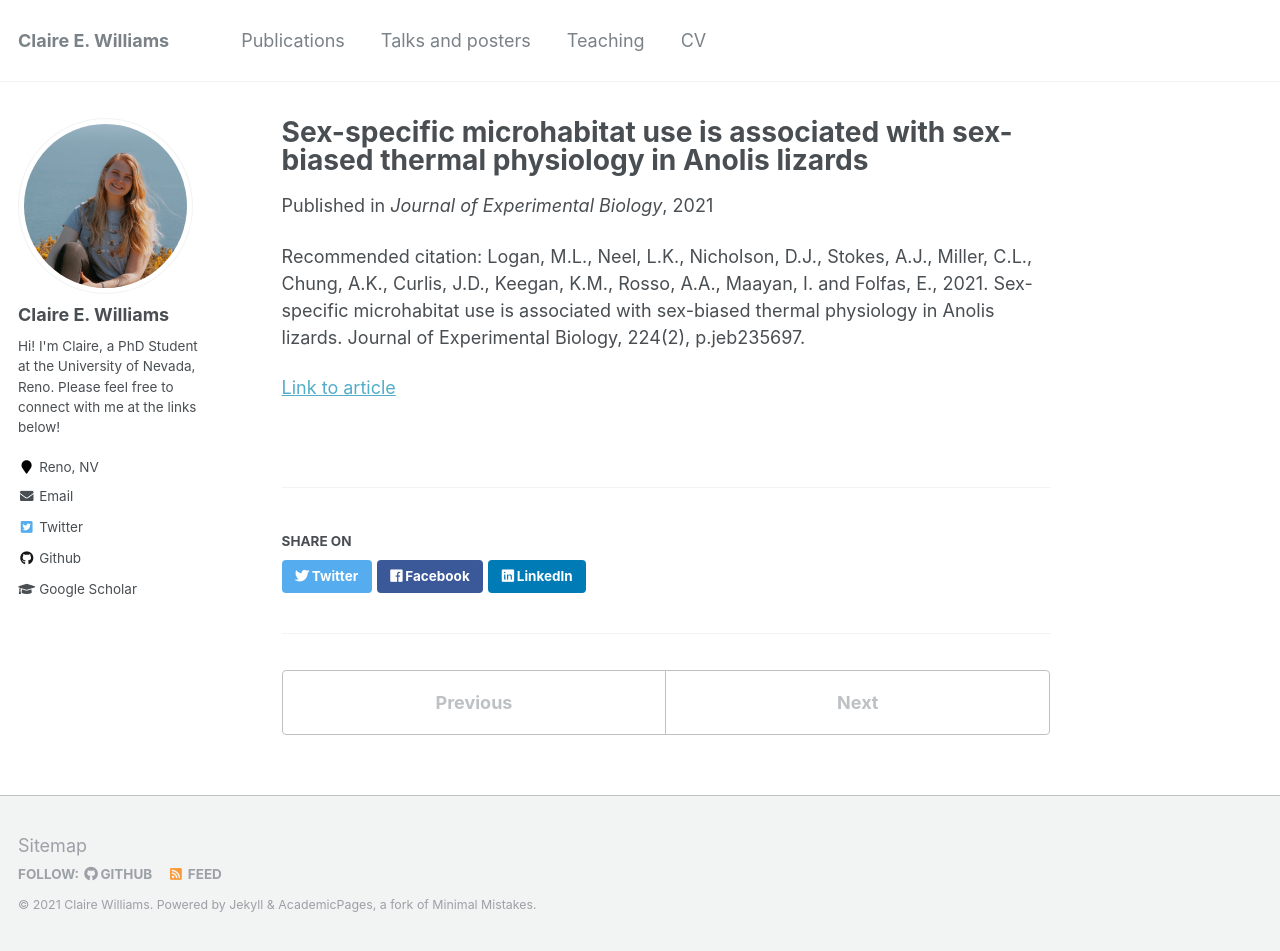
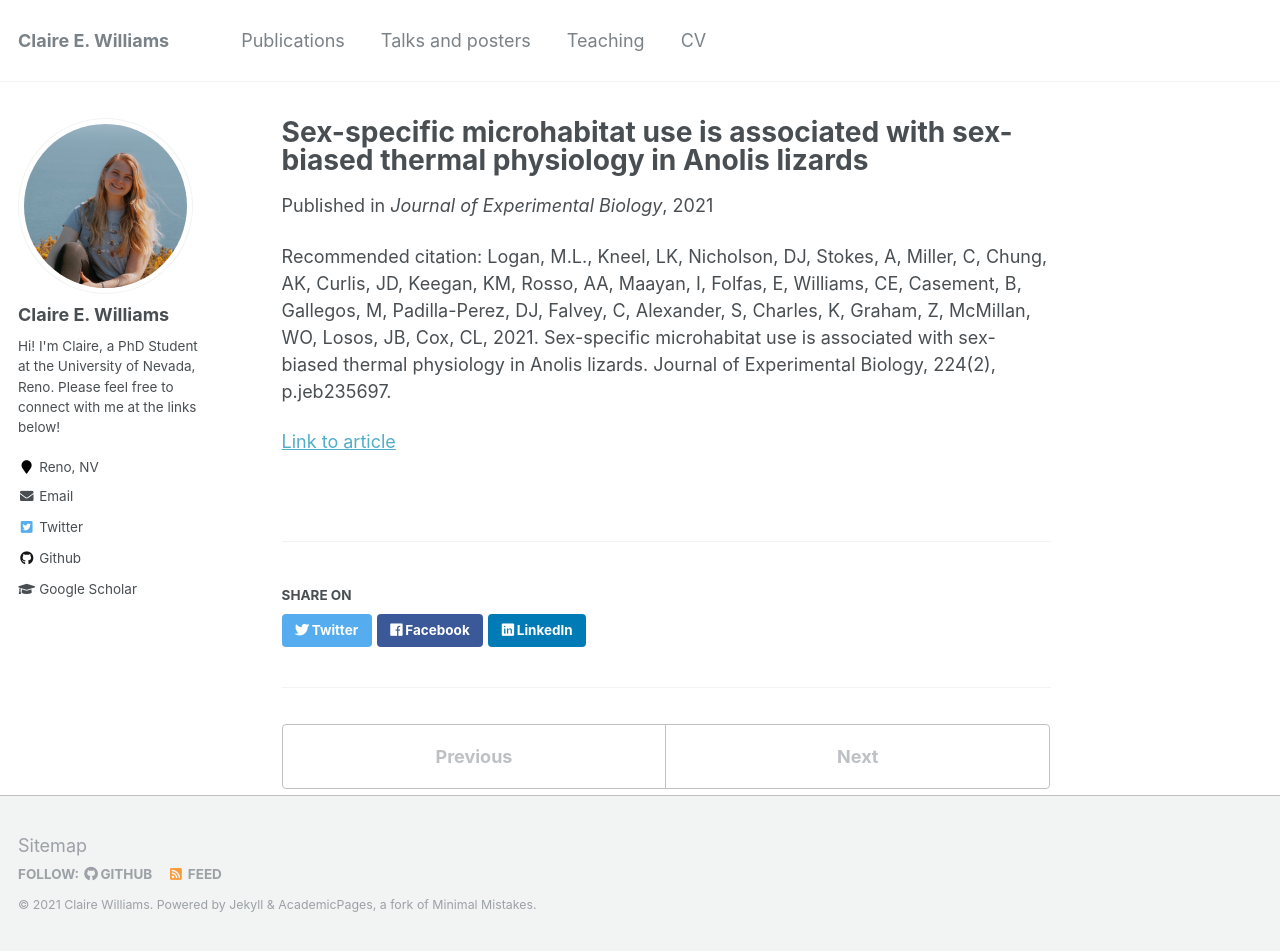
Before and after one commit to claireewilliams/claireewilliams.github.io, a Jekyll site: the page built from _publications/logan-2021.md, in a window 1280 px wide and 951 px high. Built offline with Jekyll 4.4.1, drawn with Linux system fonts in a browser that asks for light colours.

Commit message:
Update logan-2021.md

```diff
--- a/_publications/logan-2021.md
+++ b/_publications/logan-2021.md
@@ -4,6 +4,8 @@ collection: publications
 permalink: /publication/logan-2021
 date: 2021-01-22
 venue: 'Journal of Experimental Biology'
-citation: 'Logan, M.L., Neel, L.K., Nicholson, D.J., Stokes, A.J., Miller, C.L., Chung, A.K., Curlis, J.D., Keegan, K.M., Rosso, A.A., Maayan, I. and Folfas, E., 2021. Sex-specific microhabitat use is associated with sex-biased thermal physiology in Anolis lizards. Journal of Experimental Biology, 224(2), p.jeb235697.'
+citation: 'Logan, M.L., Kneel, LK, Nicholson, DJ, Stokes, A, Miller, C, Chung, AK, Curlis, JD, Keegan, KM, Rosso, AA,
+Maayan, I, Folfas, E, Williams, CE, Casement, B, Gallegos, M, Padilla-Perez, DJ, Falvey, C, Alexander, S,
+Charles, K, Graham, Z, McMillan, WO, Losos, JB, Cox, CL, 2021. Sex-specific microhabitat use is associated with sex-biased thermal physiology in Anolis lizards. Journal of Experimental Biology, 224(2), p.jeb235697.'
 ---
 [Link to article](https://journals-biologists-com.elib.tcd.ie/jeb/article/224/2/jeb235697/223456/Sex-specific-microhabitat-use-is-associated-with)
```
